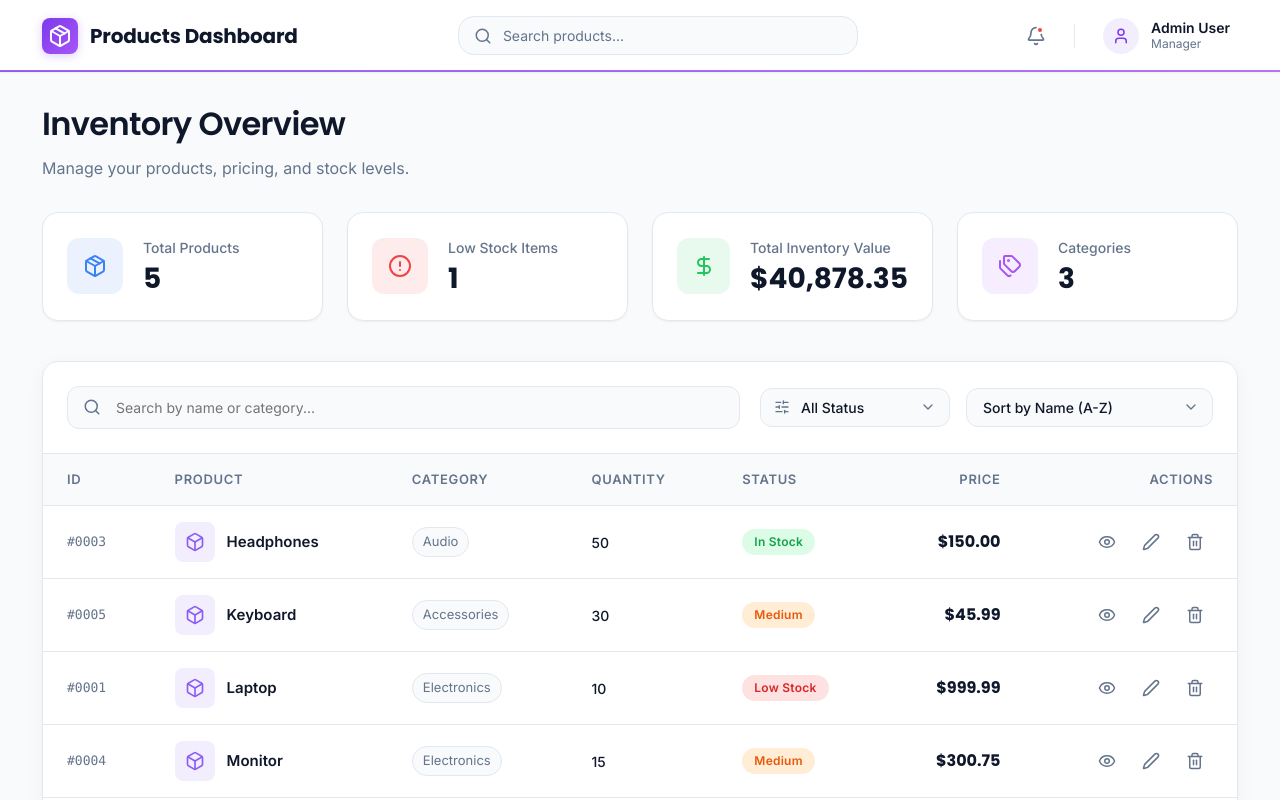
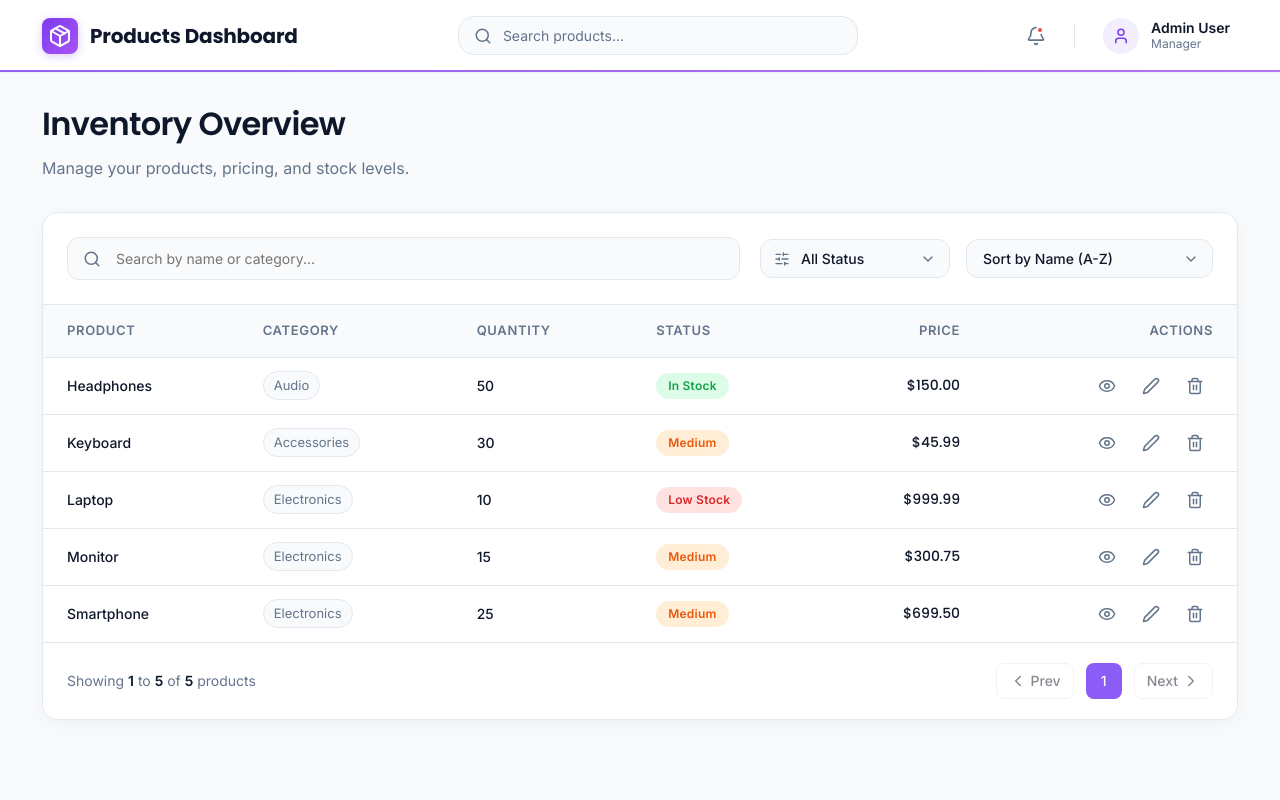
Before and after one commit to sandeepsuda/ProductsList, a React (Vite) app: page / in a window 1280 px wide. Shown: the top 800 px of the page. Built offline with nearby package versions, Linux system fonts and the light colour scheme; data requests are answered from the project's data file.

Commit message:
refactor: extract products fetching logic into useProducts custom hook

```diff
--- a/src/components/AllProductsPage.tsx
+++ b/src/components/AllProductsPage.tsx
@@ -1,6 +1,7 @@
-import React, { useState, useEffect, useMemo } from 'react';
-import { Package, AlertCircle, DollarSign, Tags, Search, SlidersHorizontal, ChevronDown } from 'lucide-react';
+import React, { useState, useMemo } from 'react';
+import { Search, SlidersHorizontal, ChevronDown } from 'lucide-react';
 import ProductsList from './ProductsList';
+import useProducts from '../hooks/useProducts';
 import '../styles/AllProductsPage.css';
 
 export interface ProductData {
@@ -11,60 +12,13 @@ export interface ProductData {
   price: number;
 }
 
-interface ProductFromBackend {
-  ID: number;
-  "Product Name": string;
-  Quantity: number;
-  Price: number;
-}
-
-const CATEGORIES = ['Electronics', 'Accessories', 'Audio', 'Office'];
-
-// Helper to assign a mock category based on ID
-const getMockCategory = (id: number, name: string) => {
-  if (name.toLowerCase().includes('laptop') || name.toLowerCase().includes('monitor') || name.toLowerCase().includes('smartphone')) return 'Electronics';
-  if (name.toLowerCase().includes('headphones') || name.toLowerCase().includes('speaker')) return 'Audio';
-  if (name.toLowerCase().includes('keyboard') || name.toLowerCase().includes('mouse')) return 'Accessories';
-  return CATEGORIES[id % CATEGORIES.length];
-};
-
 const AllProductsPage: React.FC = () => {
-  const [products, setProducts] = useState<ProductData[]>([]);
-  const [isLoading, setIsLoading] = useState(true);
+  const { products, isLoading } = useProducts();
 
   // Controls state
   const [searchQuery, setSearchQuery] = useState('');
   const [sortOption, setSortOption] = useState('name-asc');
   const [filterOption, setFilterOption] = useState('all');
-
-  useEffect(() => {
-    // Simulate network delay for skeleton loading demo
-    setTimeout(() => {
-      fetch('http://localhost:3000/products')
-        .then((response) => response.json())
-        .then((data: ProductFromBackend[]) => {
-          const formattedProducts = data.map((product) => ({
-            id: product.ID,
-            name: product['Product Name'],
-            category: getMockCategory(product.ID, product['Product Name']),
-            quantity: product.Quantity,
-            price: product.Price,
-          }));
-          setProducts(formattedProducts);
-          setIsLoading(false);
-        })
-        .catch(err => {
-          console.error("Failed to fetch products", err);
-          setIsLoading(false);
-        });
-    }, 800);
-  }, []);
-
-  // Compute stats
-  const totalProducts = products.length;
-  const lowStockItems = products.filter(p => p.quantity < 15).length;
-  const totalValue = products.reduce((sum, p) => sum + (p.price * p.quantity), 0);
-  const uniqueCategories = new Set(products.map(p => p.category)).size;
 
   // Filter and Sort Data
   const filteredAndSortedProducts = useMemo(() => {
@@ -108,49 +62,6 @@ const AllProductsPage: React.FC = () => {
       <div className="page-header">
         <h1>Inventory Overview</h1>
         <p className="text-muted">Manage your products, pricing, and stock levels.</p>
-      </div>
-
-      {/* Summary Cards */}
-      <div className="summary-cards">
-        <div className="summary-card animate-slide-up" style={{ animationDelay: '0.1s' }}>
-          <div className="card-icon-wrapper blue">
-            <Package size={24} />
-          </div>
-          <div className="card-content">
-            <span className="card-label">Total Products</span>
-            {isLoading ? <div className="skeleton-text" /> : <span className="card-value">{totalProducts}</span>}
-          </div>
-        </div>
-
-        <div className="summary-card animate-slide-up" style={{ animationDelay: '0.2s' }}>
-          <div className="card-icon-wrapper red">
-            <AlertCircle size={24} />
-          </div>
-          <div className="card-content">
-            <span className="card-label">Low Stock Items</span>
-            {isLoading ? <div className="skeleton-text" /> : <span className="card-value">{lowStockItems}</span>}
-          </div>
-        </div>
-
-        <div className="summary-card animate-slide-up" style={{ animationDelay: '0.3s' }}>
-          <div className="card-icon-wrapper green">
-            <DollarSign size={24} />
-          </div>
-          <div className="card-content">
-            <span className="card-label">Total Inventory Value</span>
-            {isLoading ? <div className="skeleton-text" /> : <span className="card-value">${totalValue.toLocaleString(undefined, {minimumFractionDigits: 2, maximumFractionDigits: 2})}</span>}
-          </div>
-        </div>
-
-        <div className="summary-card animate-slide-up" style={{ animationDelay: '0.4s' }}>
-          <div className="card-icon-wrapper purple">
-            <Tags size={24} />
-          </div>
-          <div className="card-content">
-            <span className="card-label">Categories</span>
-            {isLoading ? <div className="skeleton-text" /> : <span className="card-value">{uniqueCategories}</span>}
-          </div>
-        </div>
       </div>
 
       {/* Main Content Area */}
--- a/src/components/Product.tsx
+++ b/src/components/Product.tsx
@@ -1,15 +1,14 @@
 import React from 'react';
-import { Edit2, Eye, Trash2, Box } from 'lucide-react';
+import { Edit2, Eye, Trash2 } from 'lucide-react';
 
 interface ProductProps {
-  id: number;
   name: string;
   category: string;
   quantity: number;
   price: number;
 }
 
-const Product: React.FC<ProductProps> = ({ id, name, category, quantity, price }) => {
+const Product: React.FC<ProductProps> = ({ name, category, quantity, price }) => {
   const getStatus = (qty: number) => {
     if (qty < 15) return { label: 'Low Stock', class: 'status-low' };
     if (qty <= 30) return { label: 'Medium', class: 'status-med' };
@@ -20,15 +19,8 @@ const Product: React.FC<ProductProps> = ({ id, name, category, quantity, price }
 
   return (
     <tr className="product-row">
-      <td className="product-id">#{id.toString().padStart(4, '0')}</td>
-
       <td>
-        <div className="product-cell">
-          <div className="product-avatar">
-            <Box size={20} />
-          </div>
-          <span className="product-name">{name}</span>
-        </div>
+        <span className="product-name">{name}</span>
       </td>
 
       <td className="product-category">
--- a/src/components/ProductsList.tsx
+++ b/src/components/ProductsList.tsx
@@ -9,7 +9,7 @@ interface ProductsListProps {
   isLoading: boolean;
 }
 
-const ITEMS_PER_PAGE = 5;
+const ITEMS_PER_PAGE = 10;
 
 const ProductsList: React.FC<ProductsListProps> = ({ products, isLoading }) => {
   const [currentPage, setCurrentPage] = useState(1);
@@ -35,7 +35,6 @@ const ProductsList: React.FC<ProductsListProps> = ({ products, isLoading }) => {
         <table className="products-table">
           <thead>
             <tr>
-              <th>ID</th>
               <th>Product</th>
               <th>Category</th>
               <th>Quantity</th>
@@ -47,7 +46,6 @@ const ProductsList: React.FC<ProductsListProps> = ({ products, isLoading }) => {
           <tbody>
             {[1, 2, 3, 4, 5].map(i => (
               <tr key={i} className="skeleton-row">
-                <td><div className="skeleton-text" style={{width: '30px'}}/></td>
                 <td>
                   <div className="flex-cell">
                     <div className="skeleton-avatar" />
@@ -91,7 +89,6 @@ const ProductsList: React.FC<ProductsListProps> = ({ products, isLoading }) => {
         <table className="products-table">
           <thead>
             <tr>
-              <th>ID</th>
               <th>Product</th>
               <th>Category</th>
               <th>Quantity</th>
@@ -104,7 +101,6 @@ const ProductsList: React.FC<ProductsListProps> = ({ products, isLoading }) => {
             {paginatedProducts.map((product) => (
               <Product
                 key={product.id}
-                id={product.id}
                 name={product.name}
                 category={product.category}
                 quantity={product.quantity}
--- /dev/null
+++ b/src/hooks/useProducts.ts
@@ -0,0 +1,85 @@
+import { useState, useEffect } from 'react';
+import type { ProductData } from '../components/AllProductsPage';
+
+interface ProductFromBackend {
+  ID: number;
+  'Product Name': string;
+  Quantity: number;
+  Price: number;
+}
+
+const CATEGORIES = ['Electronics', 'Accessories', 'Audio', 'Office'];
+
+const getMockCategory = (id: number, name: string): string => {
+  if (
+    name.toLowerCase().includes('laptop') ||
+    name.toLowerCase().includes('monitor') ||
+    name.toLowerCase().includes('smartphone')
+  )
+    return 'Electronics';
+  if (
+    name.toLowerCase().includes('headphones') ||
+    name.toLowerCase().includes('speaker')
+  )
+    return 'Audio';
+  if (
+    name.toLowerCase().includes('keyboard') ||
+    name.toLowerCase().includes('mouse')
+  )
+    return 'Accessories';
+  return CATEGORIES[id % CATEGORIES.length];
+};
+
+interface UseProductsResult {
+  products: ProductData[];
+  isLoading: boolean;
+  error: string | null;
+}
+
+const useProducts = (): UseProductsResult => {
+  const [products, setProducts] = useState<ProductData[]>([]);
+  const [isLoading, setIsLoading] = useState(true);
+  const [error, setError] = useState<string | null>(null);
+
+  useEffect(() => {
+    let cancelled = false;
+
+    // Simulate network delay for skeleton loading demo
+    const timer = setTimeout(() => {
+      fetch('http://localhost:3000/products')
+        .then((response) => {
+          if (!response.ok) {
+            throw new Error(`Server responded with status ${response.status}`);
+          }
+          return response.json();
+        })
+        .then((data: ProductFromBackend[]) => {
+          if (cancelled) return;
+          const formattedProducts = data.map((product) => ({
+            id: product.ID,
+            name: product['Product Name'],
+            category: getMockCategory(product.ID, product['Product Name']),
+            quantity: product.Quantity,
+            price: product.Price,
+          }));
+          setProducts(formattedProducts);
+          setIsLoading(false);
+        })
+        .catch((err: Error) => {
+          if (cancelled) return;
+          console.error('Failed to fetch products', err);
+          setError(err.message ?? 'Unknown error');
+          setIsLoading(false);
+        });
+    }, 800);
+
+    return () => {
+      cancelled = true;
+      clearTimeout(timer);
+    };
+  }, []);
+
+  return { products, isLoading, error };
+};
+
+export default useProducts;
--- a/src/styles/ProductsList.css
+++ b/src/styles/ProductsList.css
@@ -50,7 +50,7 @@
 }
 
 .product-row td {
-  padding: 16px 24px;
+  padding: 10px 24px;
   border-bottom: 1px solid var(--border);
   vertical-align: middle;
 }
@@ -63,13 +63,6 @@
   font-family: var(--mono);
   font-size: 13px;
   color: var(--text-muted);
-}
-
-/* Product Cell with Avatar */
-.product-cell {
-  display: flex;
-  align-items: center;
-  gap: 12px;
 }
 
 .product-avatar {
@@ -85,9 +78,8 @@
 }
 
 .product-name {
-  font-weight: 600;
+  font-weight: 500;
   color: var(--text-h);
-  font-size: 15px;
 }
 
 /* Category */
@@ -136,9 +128,8 @@
 /* Price */
 .product-price {
   font-family: var(--heading);
-  font-weight: 700;
+  font-weight: 500;
   color: var(--text-h);
-  font-size: 16px;
 }
 
 /* Actions */
```
